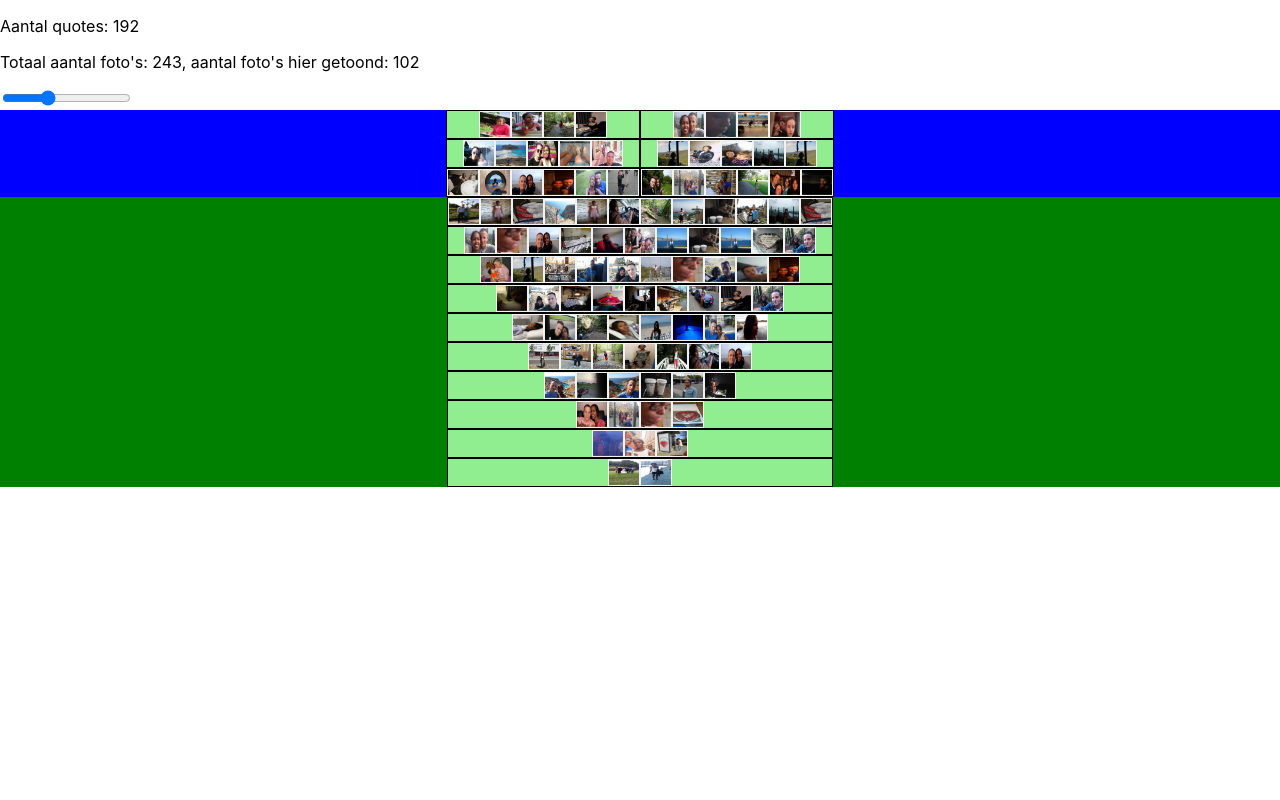
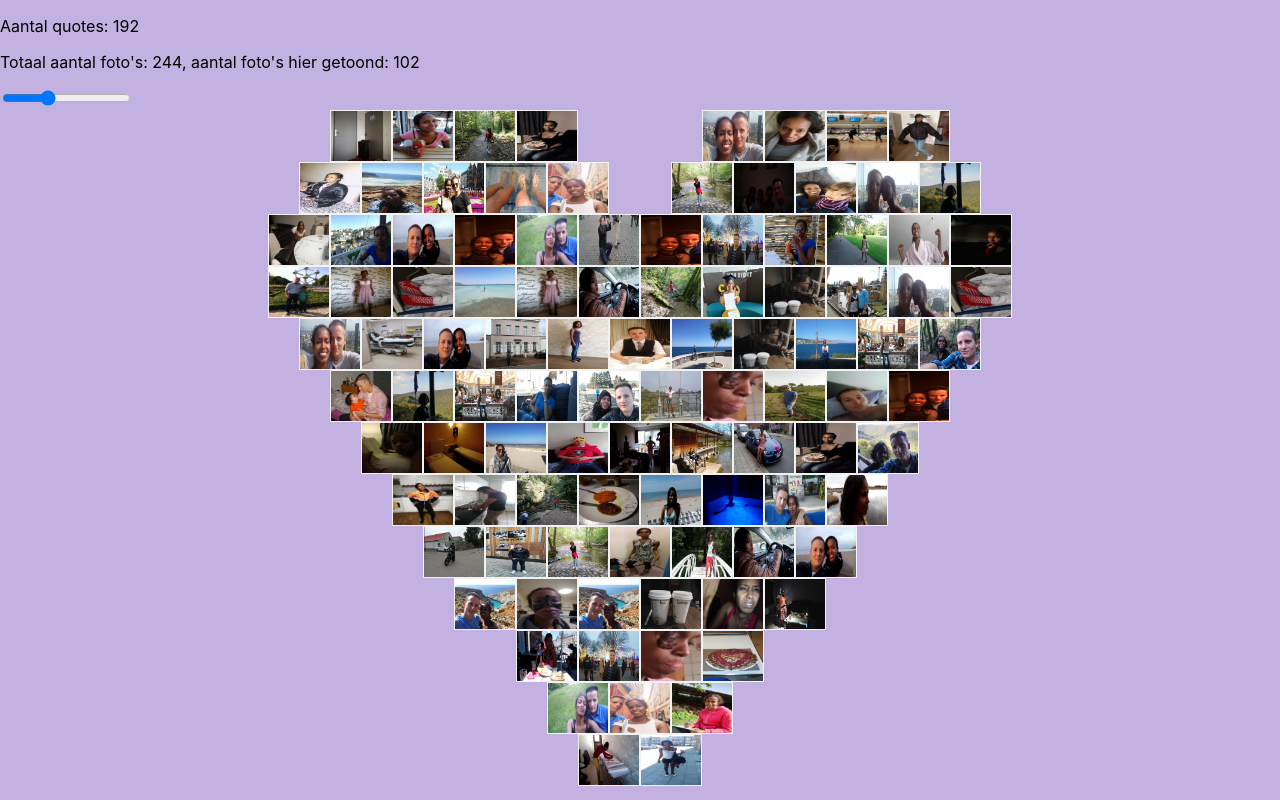
Before and after one commit to samegendo/PJ, a React (Create React App) app: page / in a window 1280 px wide. Built offline with nearby package versions, Linux system fonts and the light colour scheme.

Commit message:
css aangepast flex, achtergrond, ...

```diff
--- a/src/App.css
+++ b/src/App.css
@@ -1,13 +1,23 @@
 .twoTopPartsOfHeartShape {
     display: flex;
     justify-content: center;
-    background-color: blue;
-
+    width: fit-content;
+    margin: auto;
 }
 
 .bottomPartOfHeartShape {
-    display: grid;
-    justify-content: center;
-    background-color: green;
+    width: fit-content;
+    margin: auto;
+}
 
+.totalHeartShape{
+    background-color: #22e380;
+    background-color: #81fbb8;
+    background-color: #C3B1E1;
 }
+
+.head{
+    background-color: #C3B1E1;
+}
+
+/* in index.css staat de achtergrondkleur van de totale body */
--- a/src/App.tsx
+++ b/src/App.tsx
@@ -64,7 +64,8 @@ const App = () => {
   }
 
   return (
-    <div >
+    <div>
+      <div className='head'  >
         <p>Aantal quotes: {teksten.length}</p>
         <p>Totaal aantal foto's: {imageList.length}, aantal foto's hier getoond: {sum(array1voor, array1achter, 1) + sum(array2voor, array2achter, 2) + sum(array3voor, array3achter, 3)}</p>
         <input
@@ -75,20 +76,20 @@ const App = () => {
           value={getSelectedStand}
           onChange={(event) => handleRangeChange2(event?.target.value)}
         />
+      </div>
 
-      <div className='volledighart' >
-        <div className='twoTopPartsOfHeartShape' >
-          {Array(2).fill(null).map(item =>
       <div>
-              {Array(array1voor).fill(null).map((item, index) => <OneRowOfImagesDiv stars={index + array1achter} teksten={teksten} images={imageList} />)}
+        <div className='twoTopPartsOfHeartShape'>
+          <div> {Array(array1voor).fill(null).map((item, index) => <OneRowOfImagesDiv stars={index + array1achter} teksten={teksten} images={imageList} />)}</div>
+          <div> {Array(array1voor).fill(null).map((item, index) => <OneRowOfImagesDiv stars={index + array1achter} teksten={teksten} images={imageList} />)}</div>
         </div>
-          )}
-        </div>
+
         <div className='bottomPartOfHeartShape'>
           {Array(array2voor).fill(null).map((item, index) => <OneRowOfImagesDiv stars={array2achter - index} teksten={teksten} images={imageList} />)}
           {Array(array3voor).fill(null).map((item, index) => <OneRowOfImagesDiv stars={array3achter - index} teksten={teksten} images={imageList} />)}
         </div>
       </div>
+
     </div>
   );
 }
--- a/src/OneImage.css
+++ b/src/OneImage.css
@@ -2,8 +2,8 @@
 /* The flip box container - set the width and height to whatever you want. We have added the border property to demonstrate that the flip itself goes out of the box on hover (remove perspective if you don't want the 3D effect */
 .flip-box {
     background-color: transparent;
-    width: 30px;
-    height: 25px;
+    width: 60px;
+    height: 50px;
     border: 1px solid #f1f1f1;
     perspective: 1000px; /* Remove this if you don't want the 3D effect */
   }
--- a/src/OneRowOfImagesDiv.css
+++ b/src/OneRowOfImagesDiv.css
@@ -1,6 +1,5 @@
 .OneRowOfImagesDiv {
-    background-color: lightgreen;
     display: flex;
     justify-content: center;
-    border: 1px solid black;
+    background-color: transparent;
 }
--- a/src/index.css
+++ b/src/index.css
@@ -5,6 +5,7 @@ body {
     sans-serif;
   -webkit-font-smoothing: antialiased;
   -moz-osx-font-smoothing: grayscale;
+  background-color: #C3B1E1;
 }
 
 code {
```
Also changed, not shown: imgs/IMG_20240103_211049.jpg (added). Lines whose indentation alone changed are shown as unchanged.
